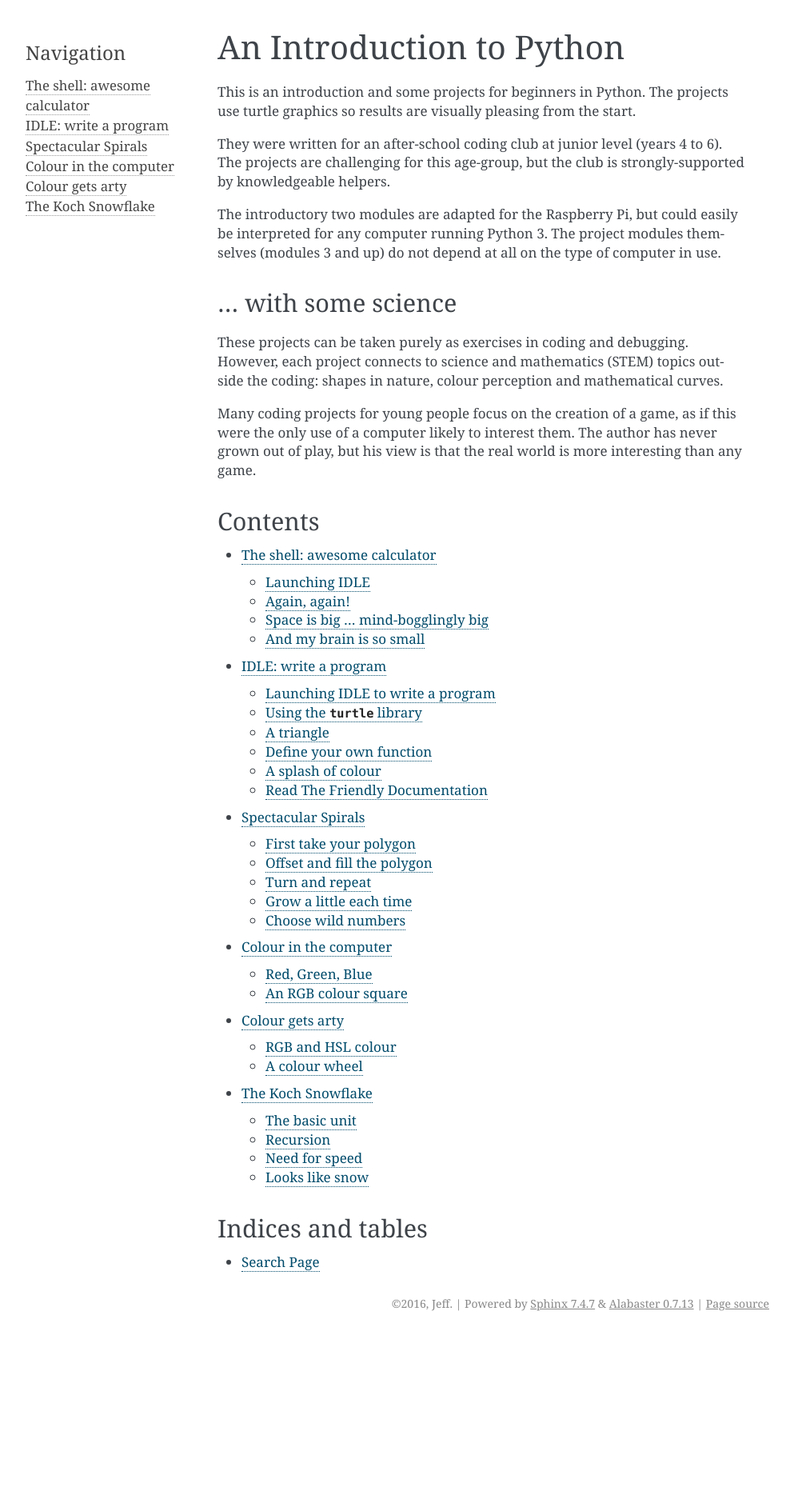
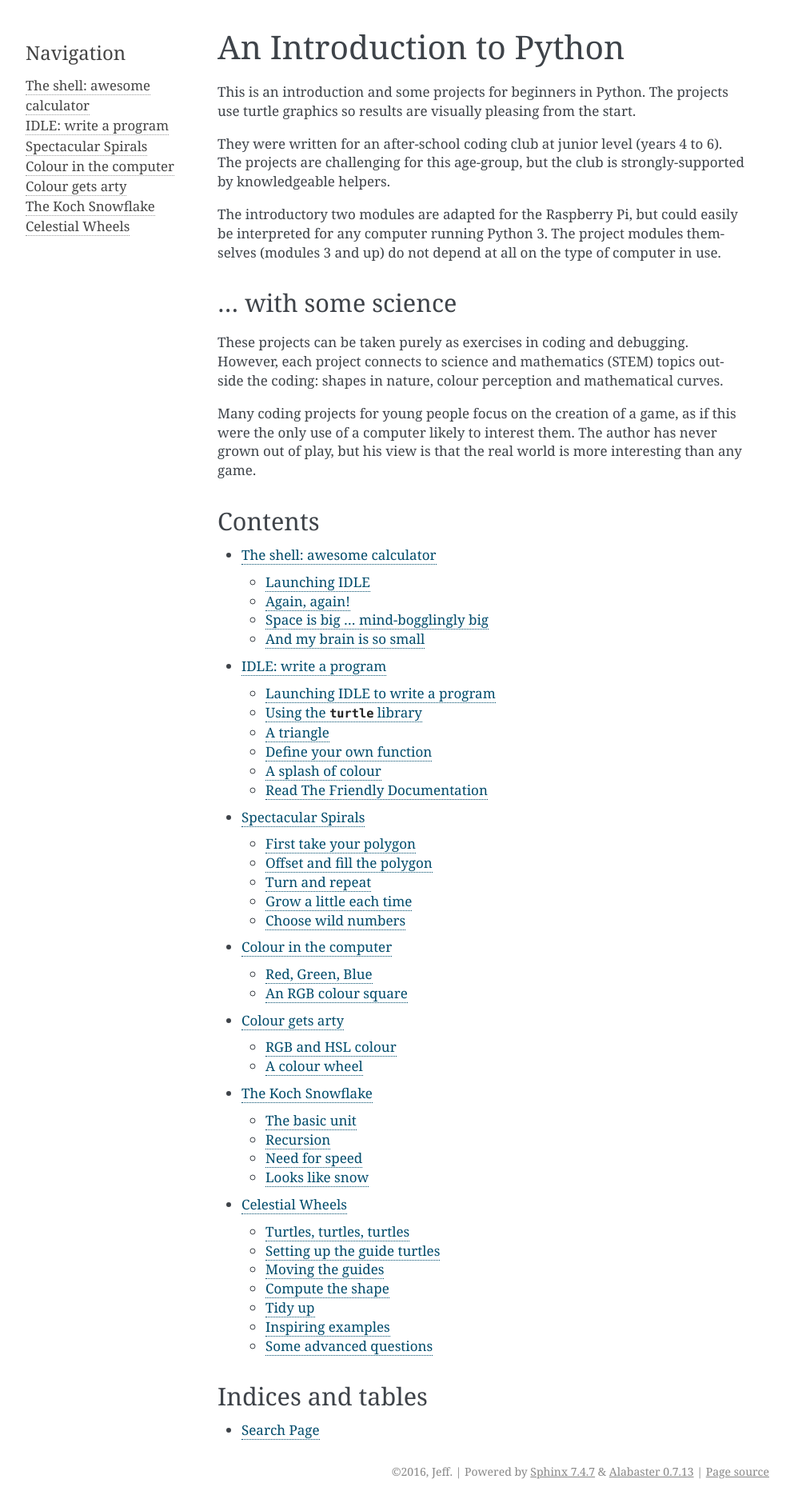
Before and after one commit to jeff5/python-with-science, a Sphinx documentation site: the page built from doc/source/index.rst, in a window 1280 px wide. Shown: the whole page at 80% size, without its empty margins (148-1141 px from the left). Built offline with Sphinx 7.4.7, drawn with Linux system fonts in a browser that asks for light colours; before the commit the page ends 1669 px from its top, so only the background shows below that; some of the changed lines change nothing that is shown.

Commit message:
Add a project on the epitrochoid.

```diff
--- /dev/null
+++ b/doc/source/cyclic_trochoid/cyclic_trochoid.rst
@@ -0,0 +1,335 @@
+.. Project on the Cyclic Trochoid
+
+Celestial Wheels
+################
+
+This project draws a loopy curve,
+that mathematicians call an epitrochoid,
+and everyone else calls a spirograph pattern.
+It introduces the idea of an object and its methods.
+
+
+Turtles, turtles, turtles
+*************************
+
+Start the project by making an empty file ``loo.py``.
+Right-click and open it with IDLE.
+Type in the editor::
+
+   # Fun with epitrochoids
+   from turtle import *
+
+In the introduction we used only one turtle,
+and so your commands like ``forward`` and ``left``,
+went to that unnamed turtle.
+Here you'll create two other turtles,
+and send your commands to each of them by name.
+
+Let's see how this works.
+Save and run your program,
+so the ``import`` happens and the shell opens.
+This is how you make a new turtle,
+and a variable ``ted`` to refer to it.
+Try this in the shell window::
+
+   >>> ted = Turtle()
+
+Now we can give ``ted`` the turtle some things to do::
+
+   >>> ted.color("blue")
+   >>> ted.left(60)
+   >>> ted.forward(100)
+
+These instructions are just like function calls.
+A function addressed to a particular object is called a *method*.
+The dot ``.`` is how you address a *method* to an object in Python.
+It has to be something the object knows how to do, so::
+
+   >>> ted.print()
+
+raises an error.
+``print`` is a valid *function*,
+but it is not a *method* of ``Turtle`` objects.
+
+
+Setting up the guide turtles
+****************************
+
+We need two "guide" turtles,
+each of which draws a circle.
+Each has to be set up a certain distance from home,
+so **add** this function to your code:
+
+.. code-block:: python
+   :emphasize-lines: 3, 11
+
+   def new_guide(r, c):
+       "Return a new guide turtle of radius r and colour c"
+       t = Turtle()
+       t.speed("fastest")
+       t.color(c)
+       # Go to (r,0) without drawing
+       t.penup()
+       t.setposition(r,0)
+       t.left(90)
+       t.pendown()
+       return t
+
+Notice this function *returns* a turtle.
+Save and run, then try this in the shell::
+
+   >>> g = new_guide(100, "blue")
+   >>> p = g.position()
+   >>> g.circle(50, 90)
+   >>> q = g.position()
+   >>>
+   >>> mid = (1/2) * (p+q)
+   >>> setposition(mid)
+
+You should see this:
+
+   .. image:: epi_midpoint.png
+
+The unnamed turtle (black)
+has moved halfway between start and end of the blue arc.
+
+.. sidebar:: Calculating with positions
+
+   A position is described with two numbers ``(x,y)``.
+   ``x`` is how far it is right of home,
+   and ``y`` is how far it is up from home.
+   We call this pair a *vector*.
+   A movement,
+   from one position to another,
+   is a vector too: move ``x`` right, and ``y`` up.
+
+   What was going on when you typed this?
+
+   .. code-block:: python
+
+       >>> mid = (1/2) * (p+q)
+
+   When you add two vectors,
+   Python knows to add the x-parts together to get the x-part of the result,
+   then the same with the y-parts::
+
+       >>> p+q
+       (150.00,50.00)
+
+   Subtraction works the same way.
+   You can also multiply a number (called a *scalar*)
+   and a vector together::
+
+       >>> (1/2) * (p+q)
+       (75.00,25.00)
+
+   Congratulations, you just learned some year 10 maths!
+
+
+Moving the guides
+*****************
+
+The first job is to make the guides move in their orbits.
+**Add** this to your program at the end:
+
+.. code-block:: python
+
+   def epitrochoid(a, b, L, M=1):
+       ta = new_guide(a, "blue")
+       tb = new_guide(b, "red")
+       # N little steps s make one circle
+       N = 500
+       s = 360/N
+       for i in range(N):
+           # ta will go L times round
+           ta.circle(a, L*s)
+           # tb will go M times round
+           tb.circle(b, M*s)
+
+   # Test
+   epitrochoid(90, 100, 3, 2)
+
+Save and run.
+You should see blue and red circles drawn.
+The blue turtle goes round L=3 times, and the red turtle M=2 times.
+You can see how this works in the code.
+``N`` just has to be a big enough number to make the final curve smooth.
+``N`` steps of size ``s`` make 360 degrees, exactly one circle.
+So ``N`` steps of ``L`` or ``M`` steps make ``L`` or ``M`` full circles.
+
+``M=1`` on the first line says that,
+if you don't give it a value in the call to ``epitrochoid``,
+``M`` will be equal to 1.
+
+
+Compute the shape
+*****************
+
+The shape we are looking for is drawn by
+keeping our pen mid-way between the two guides.
+**Change** the ``epitrochoid`` function to add these lines:
+
+.. code-block:: python
+   :emphasize-lines: 2, 5-11, 20-21
+
+   def epitrochoid(a, b, L, M=1):
+       "Epitrochoid: a, b are guide radii; L, M the number of orbits."
+       ta = new_guide(a, "blue")
+       tb = new_guide(b, "red")
+       # Local function for midpoint between the guides
+       def midpoint():
+           return (1/2) * (ta.position() + tb.position())
+       # Set start position for unnamed turtle
+       penup()
+       setposition(midpoint())
+       pendown()
+       # N little steps s make one circle
+       N = 500
+       s = 360/N
+       for i in range(N):
+           # ta will go L times round
+           ta.circle(a, L*s)
+           # tb will go M times round
+           tb.circle(b, M*s)
+           # unnamed will be half-way between them
+           setposition(midpoint())
+
+Save and run.
+You should see this:
+
+.. sidebar:: Roman astronomy
+
+   Early astronomers took the Earth to be stationary,
+   with the Sun, Moon and planets moving round it.
+   If you take careful measurements of the position of a planet in the sky,
+   you find it speeds up, slows down, and sometimes travels backwards.
+   The Roman astronomer Ptolemy (around AD 145)
+   deduced from this that the planets moved in cycles
+   like the ones you are drawing.
+
+   .. image:: 244px-Cassini_apparent.jpg
+      :align: center
+
+   In this theory,
+   the orbit of Venus has the shape you get from::
+
+       epitrochoid(230, 300, 13, 8)
+
+   .. image:: epi_venus.png
+      :align: center
+      :width: 100%
+
+   This theory was followed until the 16th century,
+   when the telescope let us see the planets more clearly.
+   Then we understood that the Earth and Venus both orbit the Sun,
+   in (nearly) circular paths.
+   The *difference* of these two circles is the motion the ancients observed.
+
+
+.. image:: epi_90_100_3_2.png
+
+
+Tidy up
+*******
+
+It would be nice if the guide circles were not on the final drawing.
+**Add** this tidy-up code at the end of ``epitrochoid``,
+and style the unnamed turtle to your liking:
+
+.. code-block:: python
+   :emphasize-lines: 8-10, 12-15, 17-19, 24
+
+   def epitrochoid(a, b, L, M=1):
+
+       ta = new_guide(a, "blue")
+       tb = new_guide(b, "red")
+       .
+       .
+       .
+       # Erase guides
+       guide_erase(ta)
+       guide_erase(tb)
+
+   def guide_erase(t):
+       "Erase what turtle t drew"
+       t.hideturtle()
+       t.clear()
+
+   speed("fastest")
+   width(5)
+   color("lime green")
+
+   # Test
+   epitrochoid(90, 100, 3, 2)
+
+   hideturtle()
+
+
+
+Inspiring examples
+******************
+
+Try changing the numbers in the call to ``epitrochoid`` like this::
+
+   a, b = 100, 300
+   epitrochoid(a, b, 4)
+   color("goldenrod")
+   epitrochoid(a, b, 5)
+   color("sienna")
+   epitrochoid(a, b, 6)
+
+(Remember, M=1 if you don't give a fourth argument.)
+Suppose you change just one line now::
+
+   a, b = -100, 300
+
+and run again. When the loops point outwards,
+the shape is called a hypotrochoid.
+
+What's happening here?
+
+.. code-block:: python
+
+   a, b = 250, 300
+   epitrochoid(a, b, 4)
+   color("goldenrod")
+   epitrochoid(a, b, 5)
+   color("sienna")
+   epitrochoid(a, b, 6)
+
+And what about here?
+
+.. code-block:: python
+
+   L = 6
+   a, x = 50, 80
+   epitrochoid(a, L*a, L)
+   color("goldenrod")
+   epitrochoid(a, L*a + x, L)
+   color("sienna")
+   epitrochoid(a, L*a - x, L)
+
+Find other interesting shapes of your own.
+
+
+Some advanced questions
+***********************
+
+If you like investigating mathematical patterns,
+this code project poses some interesting questions.
+
+* What determines the number of loops?
+* What values for ``a`` and ``b`` make the curve pass through (0,0)?
+  (Hint: where would the guide turtles be at that moment?)
+  A shape in this family is called a "rose".
+
+.. image:: epi_200_200_6.png
+   :align: center
+   :scale: 50%
+
+* When do the loops become points?
+* Both curves below have 3 loops: what is the difference between them?
+
+.. image:: epi_200_300_4_1.png
+   :align: center
+   :scale: 50%
--- a/doc/source/index.rst
+++ b/doc/source/index.rst
@@ -45,6 +45,7 @@
    colour_square/colour_square
    colour_wheel/colour_wheel
    koch_fractal/koch_fractal
+   cyclic_trochoid/cyclic_trochoid
 
 
 .. Generated but not sure I need them
```
Also changed, not shown: doc/source/cyclic_trochoid/244px-Cassini_apparent.jpg (added), doc/source/cyclic_trochoid/epi_200_200_6.png (added), doc/source/cyclic_trochoid/epi_200_300_4_1.png (added), doc/source/cyclic_trochoid/epi_90_100_3_2.png (added), doc/source/cyclic_trochoid/epi_midpoint.png (added), doc/source/cyclic_trochoid/epi_venus.png (added).
